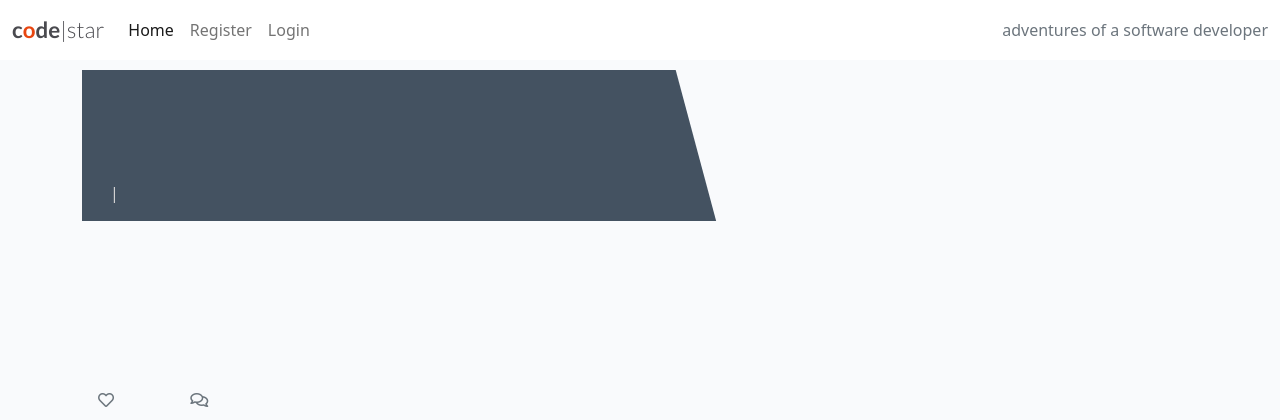
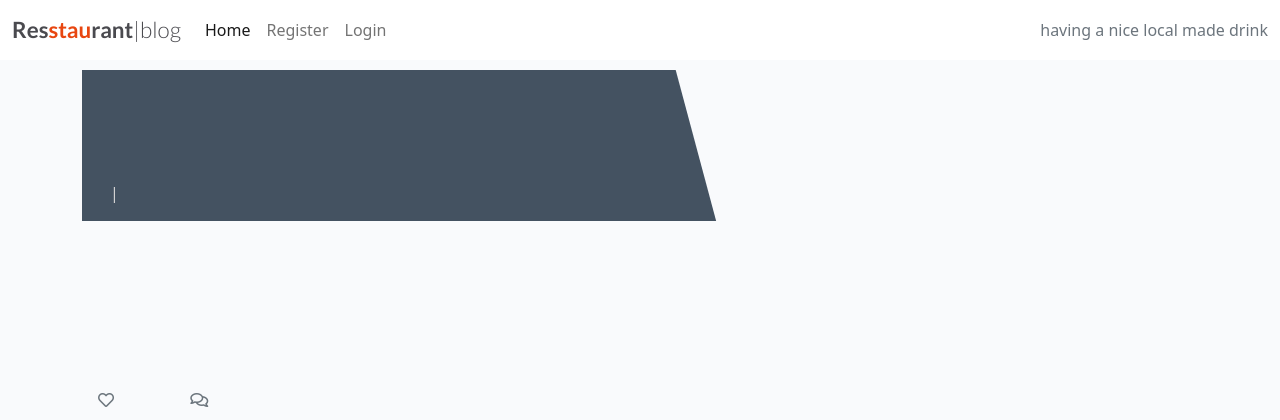
Before and after one commit to Friday79/my_site, a Django app: template templates/post_detail.html in a window 1280 px wide. Shown: the top 420 px of the page. Run offline with Django 3.2, Linux system fonts and the light colour scheme; the template is opened without the code that fills it, so the values that code supplies are empty; parts of the project's set-up code (start-up, migrations or seed data) failed here and were passed over; some libraries are stand-ins or nearby versions.

Commit message:
updated files

```diff
--- a/blog/models.py
+++ b/blog/models.py
@@ -18,6 +18,8 @@ class Post(models.Model):
     content = models.TextField()
     created_on = models.DateTimeField(auto_now_add=True)
     status = models.IntegerField(choices=STATUS, default=0)
+    upvotes = models.IntegerField(default=0)
+    downvotes = models.IntegerField(default=0)
     likes = models.ManyToManyField(
         User, related_name='blogpost_like', blank=True)
 
--- a/blog/urls.py
+++ b/blog/urls.py
@@ -5,4 +5,6 @@ urlpatterns = [
     path('', views.PostList.as_view(), name='home'),
     path('<slug:slug>/', views.PostDetail.as_view(), name='post_detail'),
     path('like/<slug:slug>', views.PostLike.as_view(), name='post_like'),
+    path('upvote/<slug:slug>', views.PostUpvote.as_view(), name='post_upvote'),
+    path('downvote/<slug:slug>', views.PostDownvote.as_view(), name='post_downvote'),
 ]
--- a/restaurant/settings.py
+++ b/restaurant/settings.py
@@ -31,7 +31,7 @@ SECRET_KEY = os.environ.get('SECRET_KEY')
 # SECURITY WARNING: don't run with debug turned on in production!
 DEBUG = True
 
-ALLOWED_HOSTS = ['restaurant-bliss.herokuapp.com', 'localhost']
+ALLOWED_HOSTS = ['restaurant-bliss.herokuapp.com', 'localhost', '127.0.0.1']
 
 X_FRAME_OPTIONS = 'SAMEORIGIN'
 
--- a/restaurant/urls.py
+++ b/restaurant/urls.py
@@ -18,7 +18,7 @@ from django.urls import path, include
 
 urlpatterns = [
     path('admin/', admin.site.urls),
-    path("", include("blog.urls"), name="blog-urls"),
+    path('', include('blog.urls'), name='blog-urls'),
     path('summernote/', include('django_summernote.urls')),
-    path("accounts/", include("allauth.urls")),
+    path('accounts/', include('allauth.urls')),
 ]
--- a/templates/base.html
+++ b/templates/base.html
@@ -4,7 +4,7 @@
 <html class="h-100">
 
 <head>
-    <title>restaurant Blog</title>
+    <title>Restaurant Blog</title>
 
     <link rel="preconnect" href="https://fonts.gstatic.com">
     <link href="https://fonts.googleapis.com/css2?family=Roboto:wght@300&display=swap" rel="stylesheet">
@@ -26,8 +26,8 @@
 
     <nav class="navbar navbar-expand-lg navbar-light bg-white">
         <div class="container-fluid">
-            <a class="navbar-brand" href="{% url 'home' %}"><span class="brand">c<span class="red-o">o</span>de<span
-                        class="thin">|star</span></span></span></a>
+            <a class="navbar-brand" href="{% url 'home' %}"><span class="brand">Res<span class="red-o">stau</span>rant<span
+                        class="thin">|blog</span></span></span></a>
             <button class="navbar-toggler" type="button" data-bs-toggle="collapse" data-bs-target="#navbarText"
                 aria-controls="navbarText" aria-expanded="false" aria-label="Toggle navigation">
                 <span class="navbar-toggler-icon"></span>
@@ -52,7 +52,7 @@
 
                 </ul>
                 <span class="navbar-text text-muted">
-                    adventures of a software developer
+                    having a nice local made drink
                 </span>
             </div>
         </div>
--- a/templates/post_detail.html
+++ b/templates/post_detail.html
@@ -13,7 +13,7 @@
             <div class="d-none d-md-block col-md-6 masthead-image">
                 <!-- The featured image URL goes in the src attribute -->
                 {% if "placeholder" in post.featured_image.url %}
-                <img src="https://codeinstitute.s3.amazonaws.com/fullstack/blog/default.jpg" width="100%">
+                <img src="https://codeinstitute.s3.amazonaws.com/fullstack/blog/default.jpg">
                 {% else %}
                 <img src=" {{ post.featured_image.url }}" width="100%">
                 {% endif %}
```
Also changed, not shown: blog/views.py (+34 -0 lines), blog/migrations/0002_post_downvotes_post_upvotes.py (added), media/image.jpg (added).
